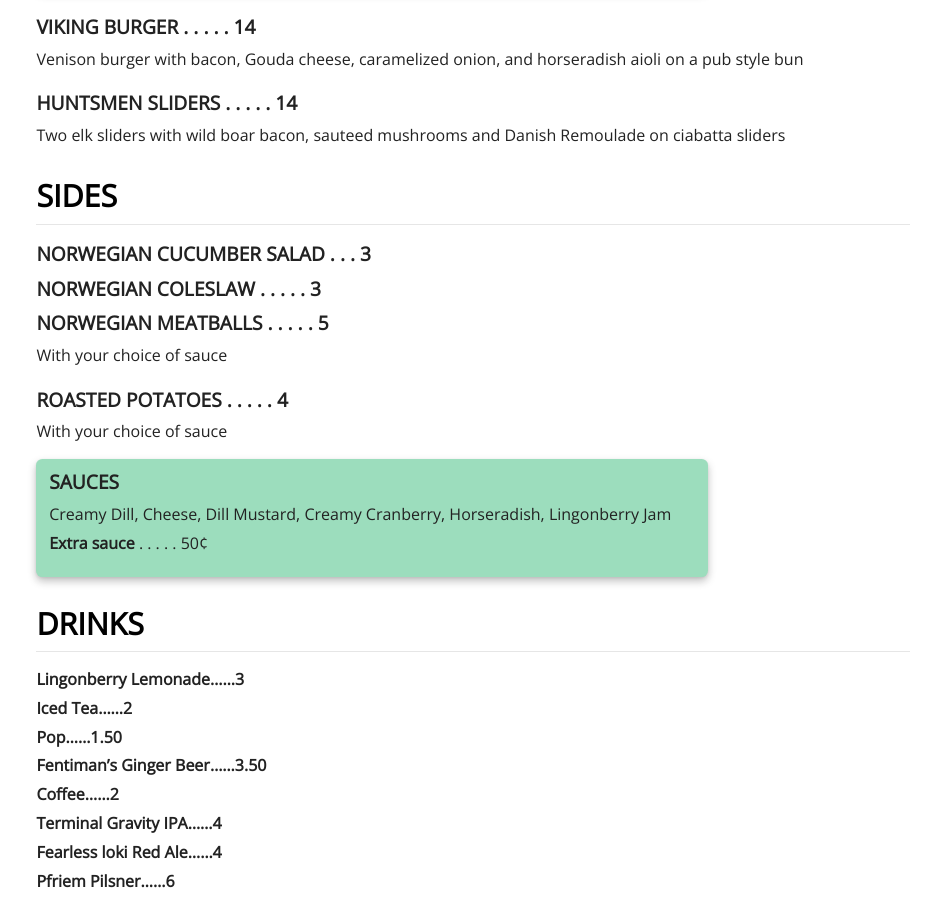
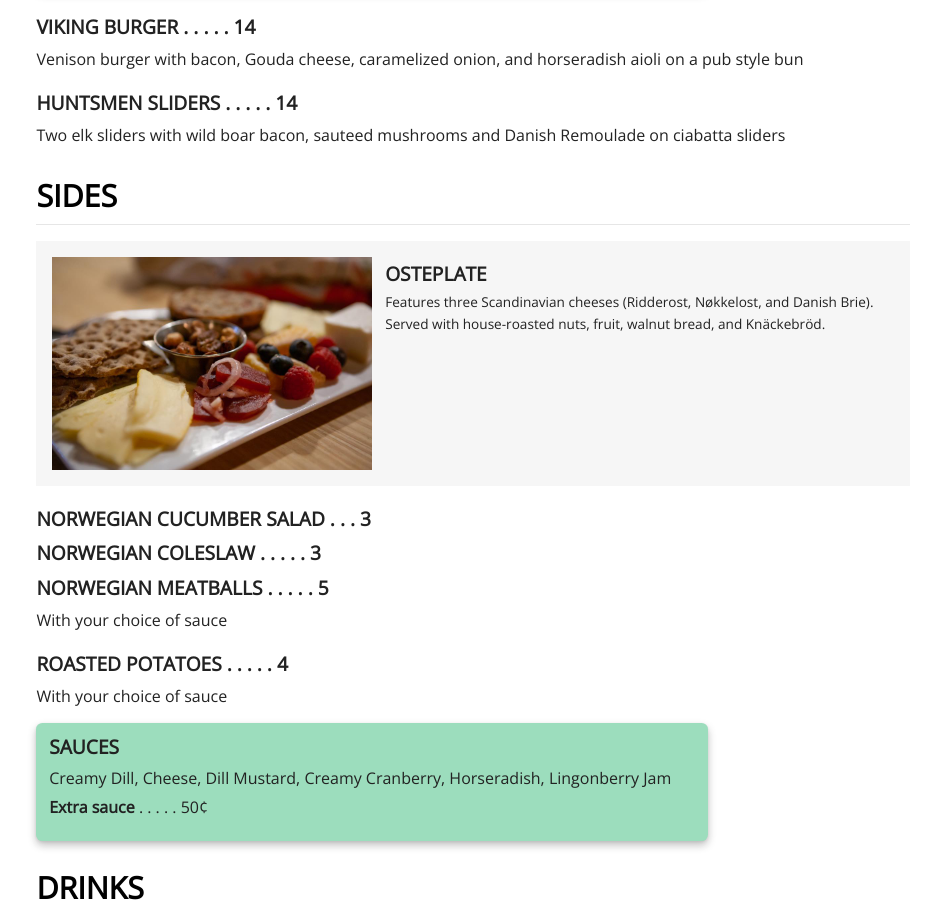
Before and after one commit to orioncleaver/Ingrids-Website, a Jekyll site: the page built from menu.md, in a window 1280 px wide and 900 px high, scrolled down 1733 px. Shown: the whole window, without its empty margins (167-1108 px from the left). Built offline with Jekyll 4.4.1, drawn with Linux system fonts in a browser that asks for light colours; nearby versions of some CDN libraries.

Commit message:
add osteplate to menu

```diff
--- a/menu.md
+++ b/menu.md
@@ -52,6 +52,17 @@ Two elk sliders with wild boar bacon, sauteed mushrooms and Danish Remoulade on
 
 
 ## SIDES
+<div class="item" style="background-color:#f6f6f6;padding:1em;margin:1em 0;">
+  <div class="item__image">
+    <img class="image image--xl" src="/assets/images/menu/osteplate.jpg"/>
+  </div>
+  <div class="item__content">
+    <h4>OSTEPLATE</h4>
+    <div class="item__description">
+      <p>Features three Scandinavian cheeses (Ridderost, Nøkkelost, and Danish Brie). Served with house-roasted nuts, fruit, walnut bread, and Knäckebröd.</p>
+    </div>
+  </div>
+</div>
 #### NORWEGIAN CUCUMBER SALAD . . . 3
 #### NORWEGIAN COLESLAW . . . . . 3
 #### NORWEGIAN MEATBALLS . . . . . 5
```
Also changed, not shown: assets/images/menu/osteplate.jpg (added).
